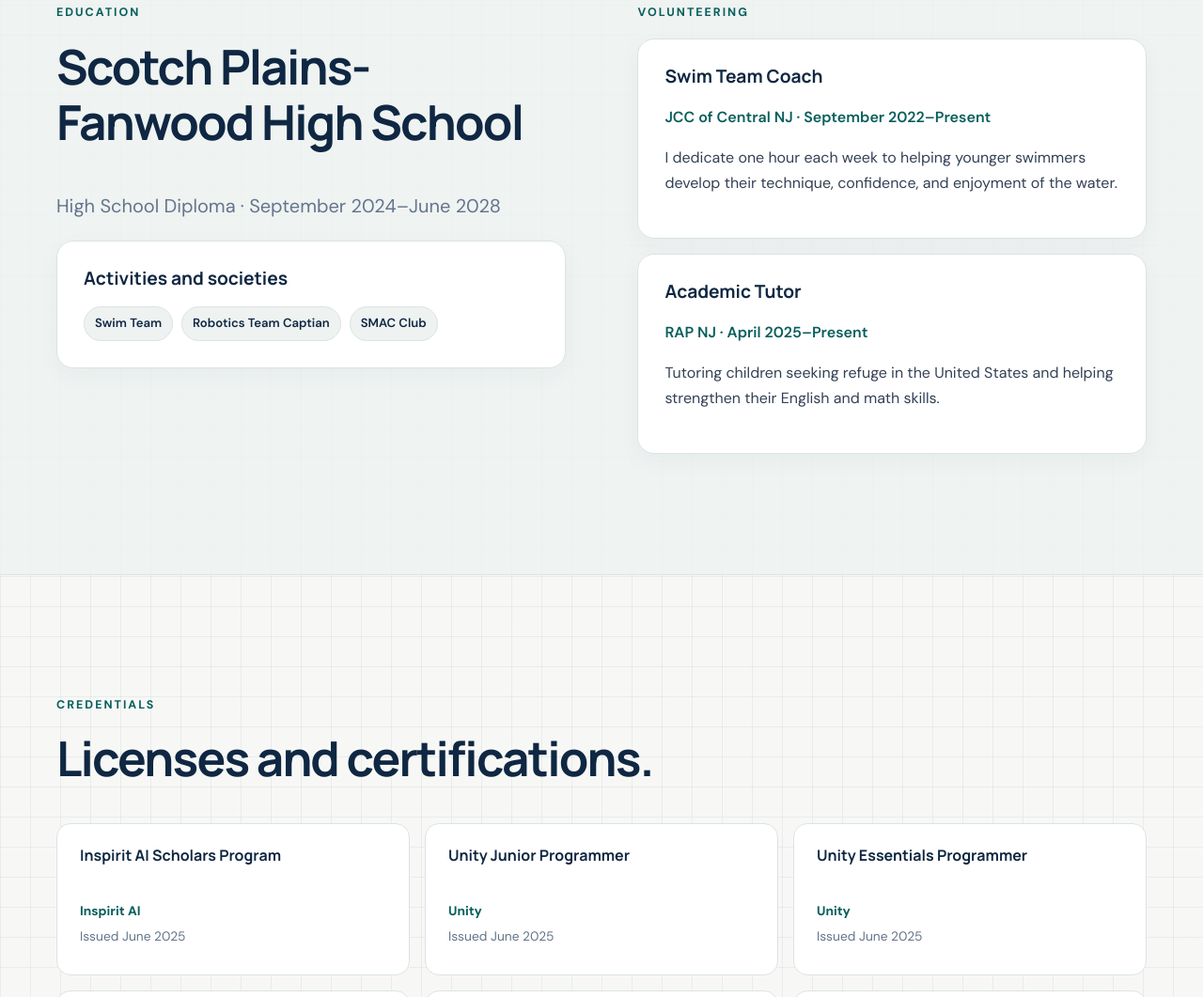
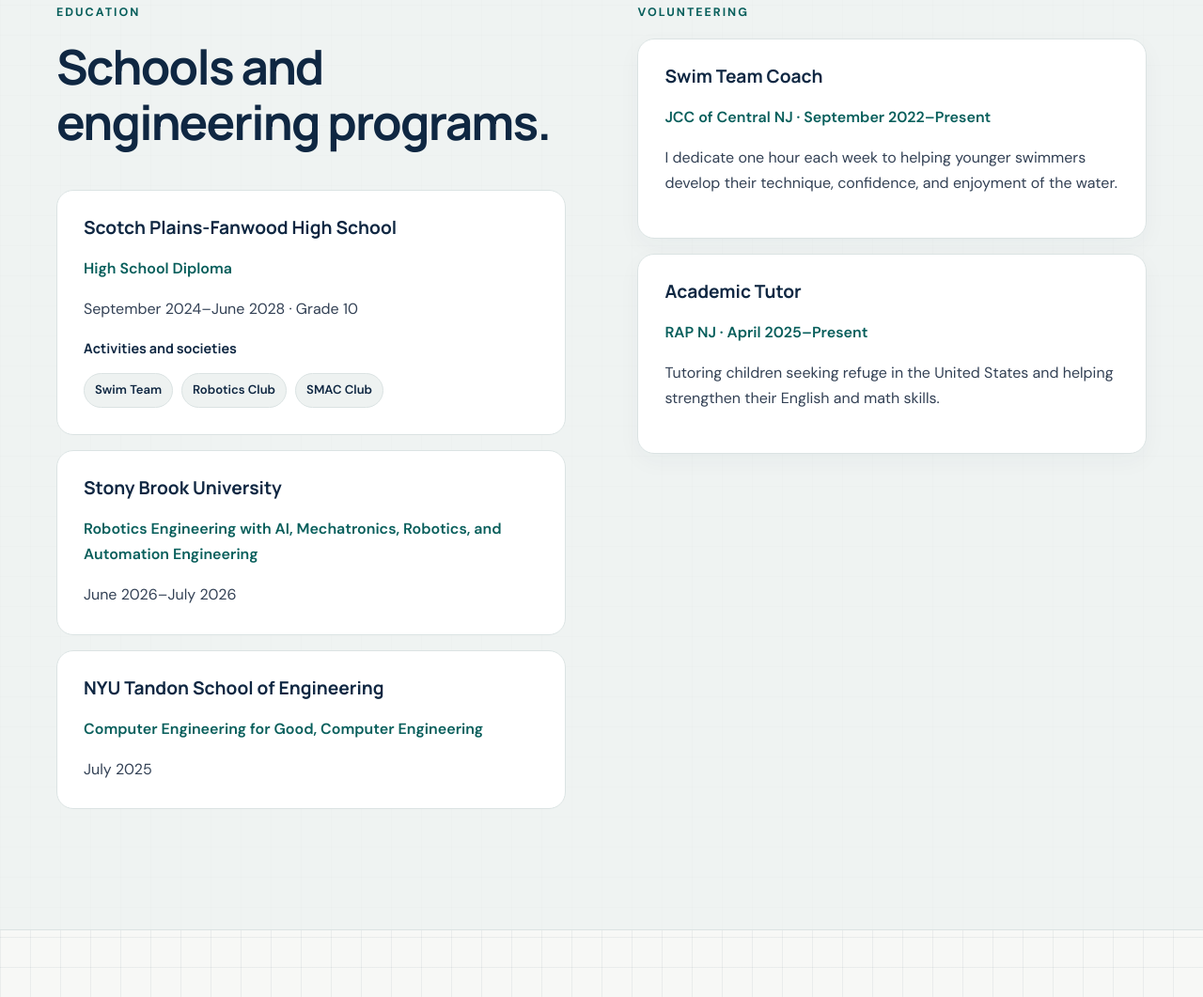
Before and after one commit to megabanana23/PersonalWebsite, a plain HTML site: page linkedin.html in a window 1280 px wide. Shown: the part 1947-3008 px from the top of the page at 94% size. Drawn offline with Linux system fonts and the light colour scheme.

Commit message:
added college progs

```diff
--- a/linkedin.html
+++ b/linkedin.html
@@ -9,7 +9,11 @@
       <article class="timeline-item" data-reveal><div class="timeline-top"><div><h3>Lifeguard</h3><span class="meta">JCC of Central NJ</span></div><span class="date">November 2024–Present</span></div><p>Scotch Plains, New Jersey</p><p>Supporting facility safety with training in lifeguarding, first aid, and CPR/AED.</p></article>
       <article class="timeline-item" data-reveal><div class="timeline-top"><div><h3>Assistant Water Safety Instructor</h3><span class="meta">JCC of Central NJ</span></div><span class="date">June 2024–March 2025</span></div><p>Assisted with lessons, technique development, and student water confidence.</p></article>
     </div></div></section>
-    <section class="section section--soft"><div class="container split"><div><p class="eyebrow">Education</p><h2>Scotch Plains-Fanwood High School</h2><p class="lede">High School Diploma · September 2024–June 2028</p><div class="card"><h3>Activities and societies</h3><ul class="tag-list"><li class="tag">Swim Team</li><li class="tag">Robotics Team Captian</li><li class="tag">SMAC Club</li></ul></div></div><div><p class="eyebrow">Volunteering</p><div class="card"><h3>Swim Team Coach</h3><p class="meta">JCC of Central NJ · September 2022–Present</p><p>I dedicate one hour each week to helping younger swimmers develop their technique, confidence, and enjoyment of the water.</p></div><div class="card" style="margin-top:16px"><h3>Academic Tutor</h3><p class="meta">RAP NJ · April 2025–Present</p><p>Tutoring children seeking refuge in the United States and helping strengthen their English and math skills.</p></div></div></div></section>
+    <section class="section section--soft"><div class="container split"><div><p class="eyebrow">Education</p><h2>Schools and engineering programs.</h2><div class="education-list">
+      <article class="card" data-reveal><h3>Scotch Plains-Fanwood High School</h3><p class="meta">High School Diploma</p><p>September 2024–June 2028 · Grade 10</p><h4>Activities and societies</h4><ul class="tag-list"><li class="tag">Swim Team</li><li class="tag">Robotics Club</li><li class="tag">SMAC Club</li></ul></article>
+      <article class="card" data-reveal><h3>Stony Brook University</h3><p class="meta">Robotics Engineering with AI, Mechatronics, Robotics, and Automation Engineering</p><p>June 2026–July 2026</p></article>
+      <article class="card" data-reveal><h3>NYU Tandon School of Engineering</h3><p class="meta">Computer Engineering for Good, Computer Engineering</p><p>July 2025</p></article>
+    </div></div><div><p class="eyebrow">Volunteering</p><div class="card"><h3>Swim Team Coach</h3><p class="meta">JCC of Central NJ · September 2022–Present</p><p>I dedicate one hour each week to helping younger swimmers develop their technique, confidence, and enjoyment of the water.</p></div><div class="card" style="margin-top:16px"><h3>Academic Tutor</h3><p class="meta">RAP NJ · April 2025–Present</p><p>Tutoring children seeking refuge in the United States and helping strengthen their English and math skills.</p></div></div></div></section>
     <section class="section"><div class="container"><div class="section-head"><div><p class="eyebrow">Credentials</p><h2>Licenses and certifications.</h2></div></div><div class="cert-grid">
       <article class="cert"><h3>Inspirit AI Scholars Program</h3><p class="issuer">Inspirit AI</p><p>Issued June 2025</p></article><article class="cert"><h3>Unity Junior Programmer</h3><p class="issuer">Unity</p><p>Issued June 2025</p></article><article class="cert"><h3>Unity Essentials Programmer</h3><p class="issuer">Unity</p><p>Issued June 2025</p></article><article class="cert"><h3>Water Safety Instructor</h3><p class="issuer">American Red Cross</p><p>Issued March 2025 · Expires March 2027</p></article><article class="cert"><h3>Introduction to Engineering Mechanics</h3><p class="issuer">Georgia Institute of Technology</p><p>Issued February 2025</p></article><article class="cert"><h3>Lifeguarding with CPR/AED & First Aid</h3><p class="issuer">American Red Cross</p><p>Issued November 2024 · Expires November 2026</p></article>
     </div></div></section>
--- a/styles.css
+++ b/styles.css
@@ -150,6 +150,10 @@
 .meta { color: var(--accent-strong); font-weight: 600; }
 .date { color: var(--muted); font-size: .88rem; white-space: nowrap; }
 .timeline-item p:last-child { margin-bottom: 0; }
+.education-list { display: grid; gap: 16px; margin-top: 24px; }
+.education-list .card { box-shadow: none; }
+.education-list h4 { margin: 20px 0 0; color: var(--heading); font-size: .9rem; }
+.education-list p:last-child { margin-bottom: 0; }
 .tag-list { display: flex; flex-wrap: wrap; gap: 9px; margin: 18px 0 0; padding: 0; list-style: none; }
 .tag { padding: 6px 11px; border: 1px solid var(--border); border-radius: 999px; background: var(--surface-soft); color: var(--heading); font-size: .82rem; font-weight: 600; }
 .cert-grid { display: grid; grid-template-columns: repeat(3, 1fr); gap: 16px; }
```
